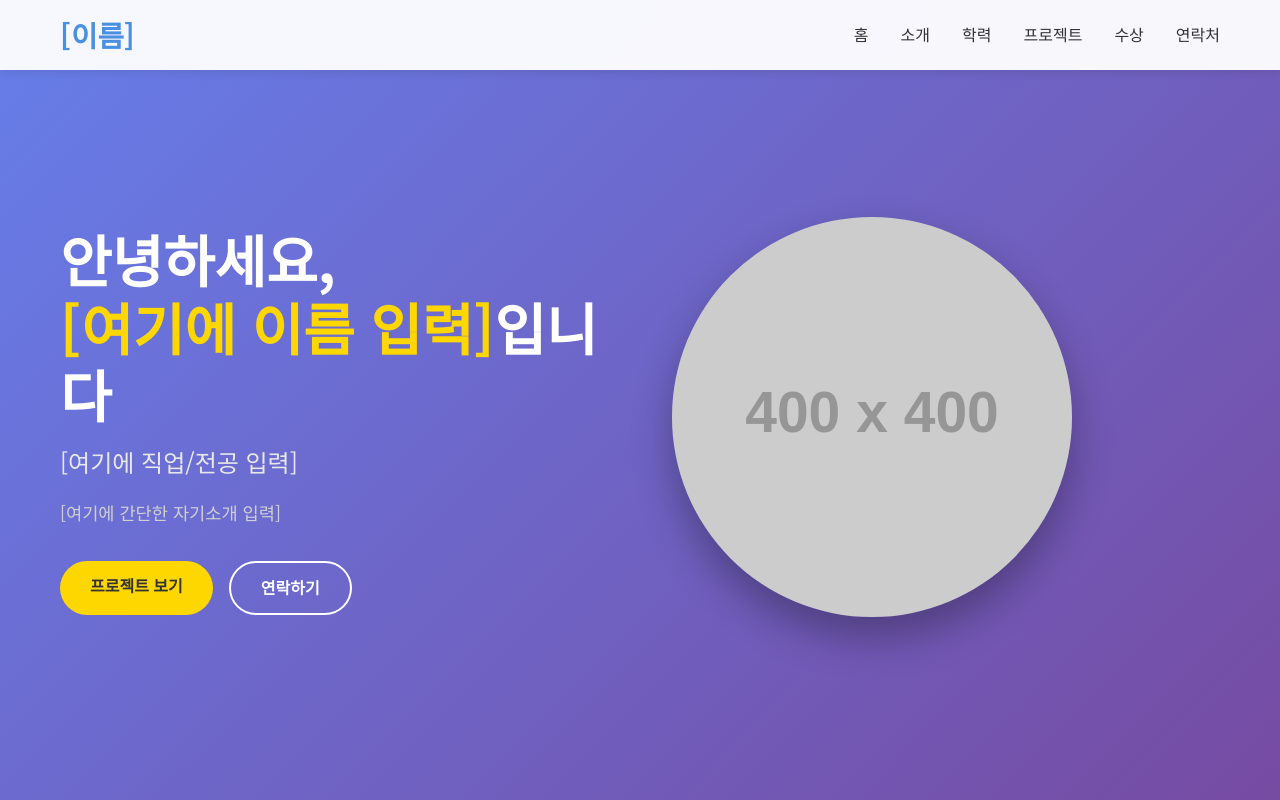
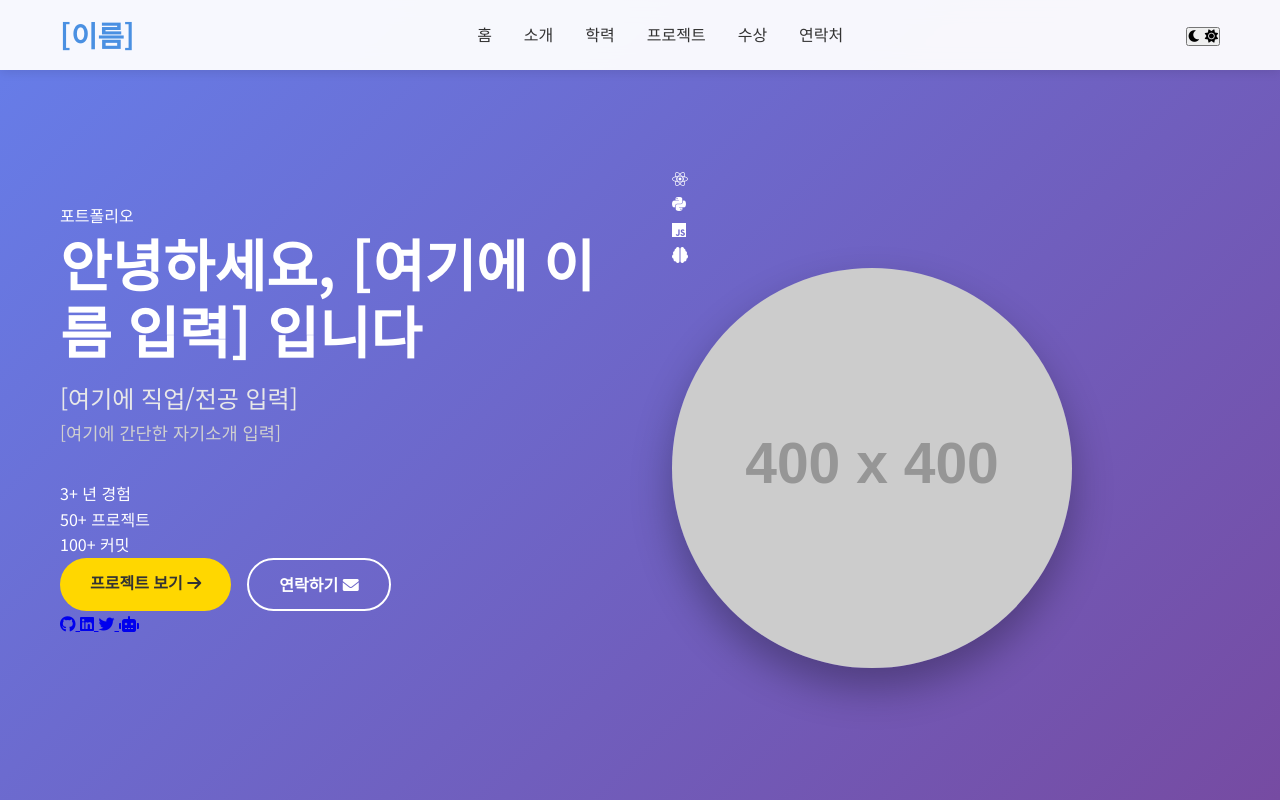
Before and after one commit to allchiever/allchiever.github.io, a plain HTML site: page index.html in a window 1280 px wide. Shown: the top 800 px of the page. Drawn offline with Linux system fonts and the light colour scheme; placeholder pictures from the web are drawn by us.

Commit message:
Update index.html

```diff
--- a/index.html
+++ b/index.html
@@ -35,30 +35,97 @@
                     <a href="#contact" class="nav-link">연락처</a>
                 </li>
             </ul>
-            <div class="hamburger">
-                <span class="bar"></span>
-                <span class="bar"></span>
-                <span class="bar"></span>
+            <div class="nav-controls">
+                <button class="theme-toggle" onclick="toggleDarkMode()" aria-label="다크 모드 토글">
+                    <i class="fas fa-moon dark-icon"></i>
+                    <i class="fas fa-sun light-icon"></i>
+                </button>
+                <div class="hamburger">
+                    <span class="bar"></span>
+                    <span class="bar"></span>
+                    <span class="bar"></span>
+                </div>
             </div>
         </div>
     </nav>
 
     <!-- 홈 섹션 -->
     <section id="home" class="hero">
+        <div class="particles-bg"></div>
         <div class="hero-container">
             <div class="hero-content">
-                <h1 class="hero-title">안녕하세요,<br><span class="highlight">[여기에 이름 입력]</span>입니다</h1>
-                <p class="hero-subtitle">[여기에 직업/전공 입력]</p>
+                <div class="hero-badge">
+                    <span class="badge-dot"></span>
+                    <span>포트폴리오</span>
+                </div>
+                <h1 class="hero-title">
+                    <span class="hero-greeting">안녕하세요,</span>
+                    <span class="hero-name">[여기에 이름 입력]</span>
+                    <span class="hero-suffix">입니다</span>
+                </h1>
+                <div class="hero-subtitle-container">
+                    <span class="hero-subtitle typewriter">[여기에 직업/전공 입력]</span>
+                </div>
                 <p class="hero-description">
                     [여기에 간단한 자기소개 입력]
                 </p>
+                <div class="hero-stats">
+                    <div class="stat">
+                        <span class="stat-number">3+</span>
+                        <span class="stat-label">년 경험</span>
+                    </div>
+                    <div class="stat">
+                        <span class="stat-number">50+</span>
+                        <span class="stat-label">프로젝트</span>
+                    </div>
+                    <div class="stat">
+                        <span class="stat-number">100+</span>
+                        <span class="stat-label">커밋</span>
+                    </div>
+                </div>
                 <div class="hero-buttons">
-                    <a href="#projects" class="btn btn-primary">프로젝트 보기</a>
-                    <a href="#contact" class="btn btn-secondary">연락하기</a>
+                    <a href="#projects" class="btn btn-primary">
+                        <span>프로젝트 보기</span>
+                        <i class="fas fa-arrow-right"></i>
+                    </a>
+                    <a href="#contact" class="btn btn-secondary">
+                        <span>연락하기</span>
+                        <i class="fas fa-envelope"></i>
+                    </a>
+                </div>
+                <div class="hero-social">
+                    <a href="#" class="social-link" aria-label="GitHub">
+                        <i class="fab fa-github"></i>
+                    </a>
+                    <a href="#" class="social-link" aria-label="LinkedIn">
+                        <i class="fab fa-linkedin"></i>
+                    </a>
+                    <a href="#" class="social-link" aria-label="Twitter">
+                        <i class="fab fa-twitter"></i>
+                    </a>
+                    <a href="#" class="social-link" aria-label="Hugging Face">
+                        <i class="fas fa-robot"></i>
+                    </a>
                 </div>
             </div>
             <div class="hero-image">
-                <img src="https://via.placeholder.com/400x400/4A90E2/FFFFFF?text=Profile" alt="프로필 이미지">
+                <div class="image-container">
+                    <div class="floating-elements">
+                        <div class="floating-item" style="--delay: 0s">
+                            <i class="fab fa-react"></i>
+                        </div>
+                        <div class="floating-item" style="--delay: 1s">
+                            <i class="fab fa-python"></i>
+                        </div>
+                        <div class="floating-item" style="--delay: 2s">
+                            <i class="fab fa-js"></i>
+                        </div>
+                        <div class="floating-item" style="--delay: 3s">
+                            <i class="fas fa-brain"></i>
+                        </div>
+                    </div>
+                    <img src="https://via.placeholder.com/400x400/4A90E2/FFFFFF?text=Profile" alt="프로필 이미지" class="profile-img">
+                </div>
             </div>
         </div>
     </section>
```
